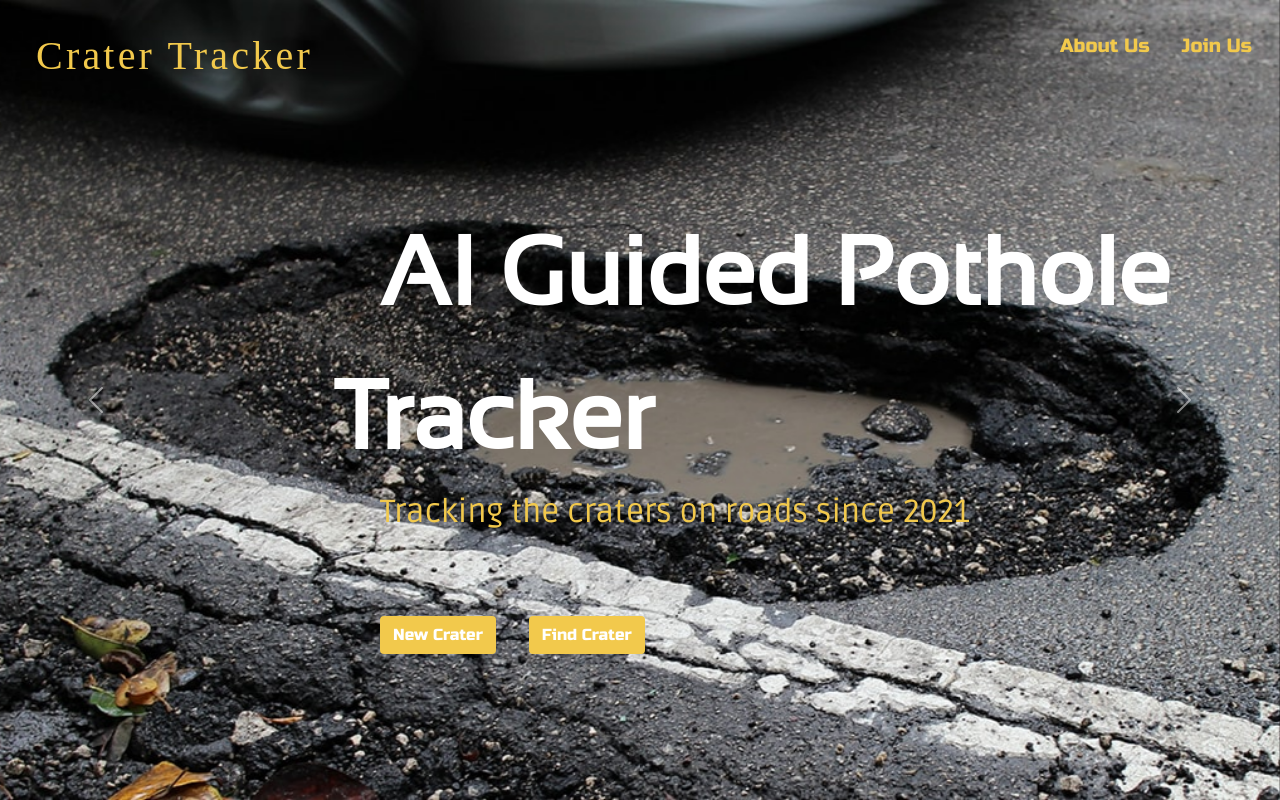
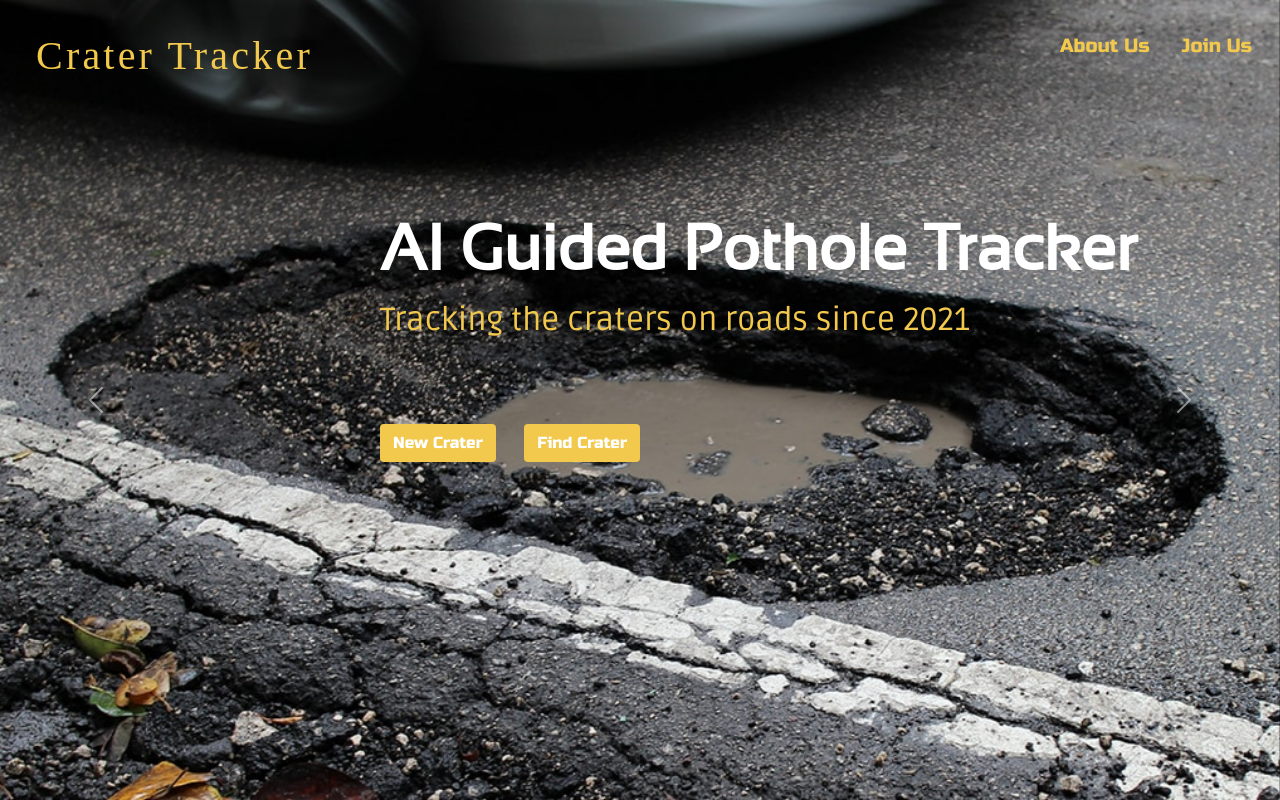
Before and after one commit to archi-max/PotHoleWebsite, a Django app: page / in a window 1280 px wide. Run offline with Django 3.2, Linux system fonts and the light colour scheme; some web fonts are replaced.

Commit message:
Changed Headline font

```diff
--- a/datacollection/static/css/main.css
+++ b/datacollection/static/css/main.css
@@ -76,3 +76,24 @@ padding: 5px;
   -o-background-size: cover;
   background-size: cover;
 }
+
+    .intro-headline {
+        font-size: 5rem;
+    }
+
+
+
+@media (max-width:1376px){
+    .intro-headline {
+        font-size: 4rem;
+    }
+}
+
+@media (max-width:1124px){
+    .intro-headline {
+        font-size: 3rem;
+    }
+    .intro-subline {
+        font-size: 1.5rem;
+    }
+}
--- a/templates/index.html
+++ b/templates/index.html
@@ -63,8 +63,8 @@
 </header>
 
           <div class="container-fluid position-absolute" style="width: fit-content;top: 25vh; left: 25vw">
-            <span class="text-white ms-5" style="font-size: 6rem;font-family: 'Sansation';font-weight: 700;">AI Guided Pothole Tracker</span><br>
-            <span class=" ms-5 pt-5" style="font-size: 2rem;font-family: 'Ruda';color: #F2C94C;">Tracking the craters on roads since 2021</span>
+            <span class="text-white ms-5 intro-headline" style="font-family: 'Sansation';font-weight: 700;">AI Guided Pothole Tracker</span><br>
+            <span class=" ms-5 pt-5 intro-subline" style="font-size: 2rem;font-family: 'Ruda';color: #F2C94C;">Tracking the craters on roads since 2021</span>
             <div class="d-flex ms-5 " style="margin-top: 5rem;width: 70%;">
                 <a href="{% url 'upload' %}" class="btn text-white" style="background-color: #F2C94C;font-family: 'Russo One';">New Crater</a>
                 <button class="btn text-white" style="background-color: #F2C94C;font-family: 'Russo One';margin-left: 5%;">Find Crater</button>
```
